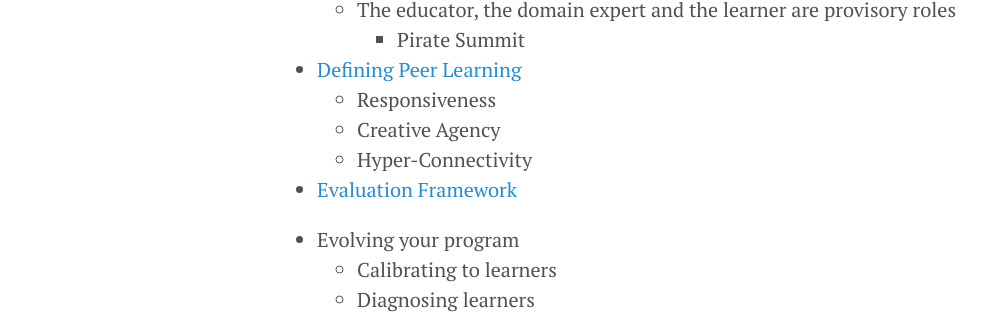
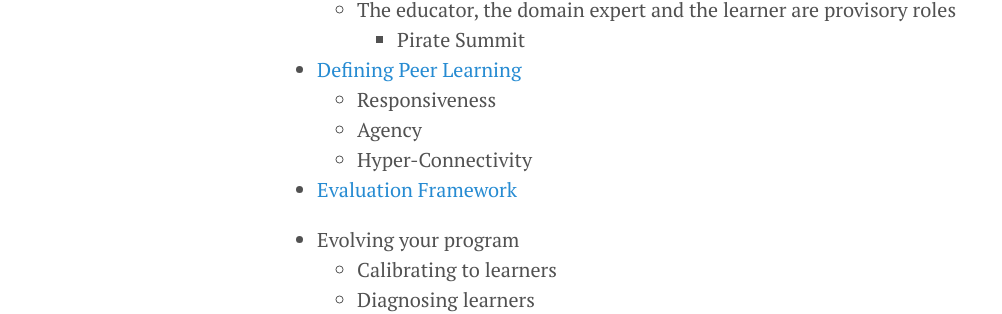
Before and after one commit to sourceinstitute/peerlearningguide, a Jekyll site: the page built from index.html, in a window 1280 px wide and 900 px high, scrolled down 1619 px. Shown: the part 144-458 px from the top of the window, without its empty margins (3-1005 px from the left). Built offline with Jekyll 4.4.1, drawn with Linux system fonts in a browser that asks for light colours; nearby versions of some CDN libraries; the list of posts is cut into pages by our own code; comment, search, counter and statistics services are not loaded; a style sheet for code colours, icons or effects is not loaded.

Commit message:
just "agency"

```diff
--- a/_includes/index.md
+++ b/_includes/index.md
@@ -53,7 +53,7 @@ It covers our role models' stories, like Harvard and Y Combinator in the US, MES
 
 * [Defining Peer Learning](http://source.institute/blog/what-is-peer-learning/)
   * Responsiveness
-  * Creative Agency
+  * Agency
   * Hyper-Connectivity
 
 * [Evaluation Framework](http://source.institute/blog/peer-learning-evaluation/)
```
